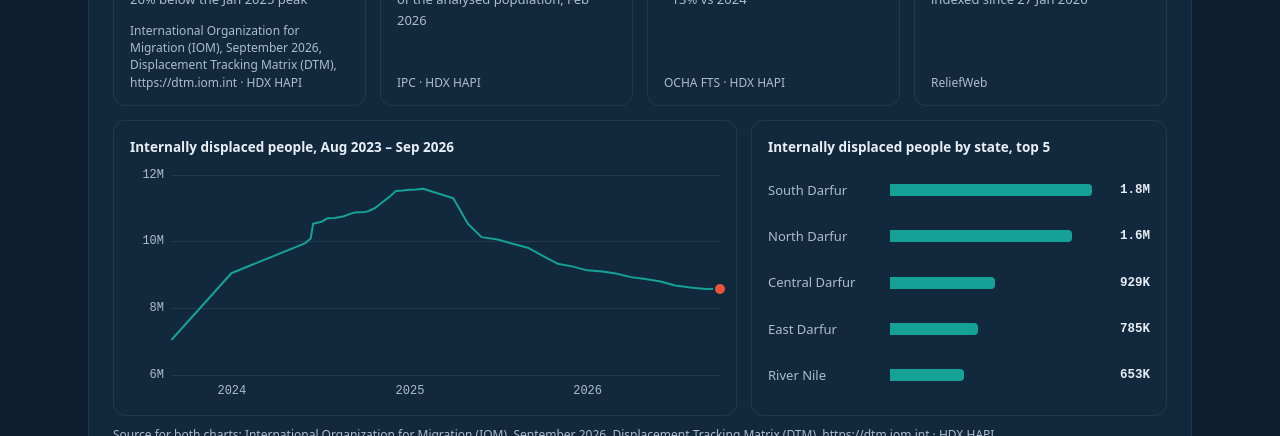
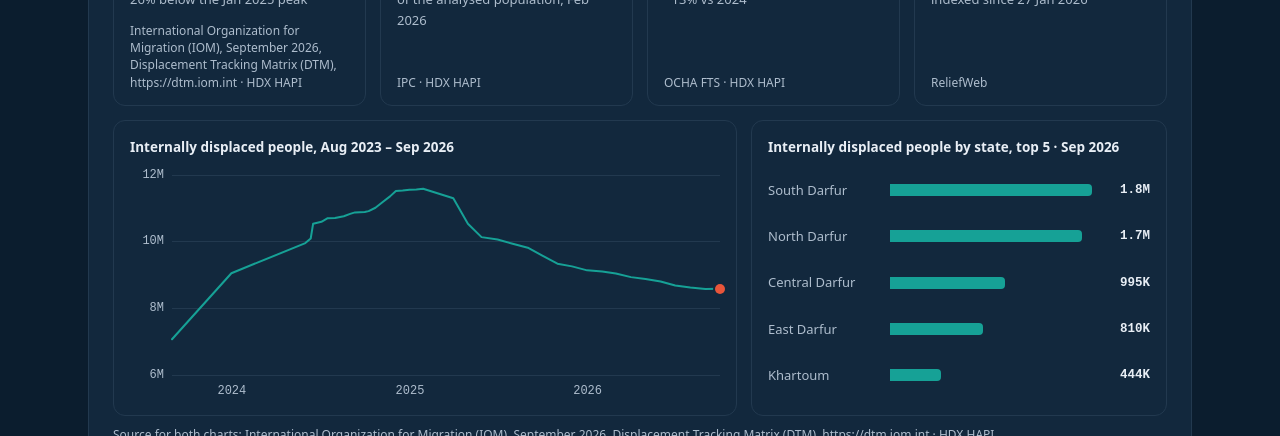
Before and after one commit to berkcansuner/Humanitaria, a Vue app in the folder frontend/: page / in a window 1280 px wide. Shown: the part 2280-2716 px from the top of the page. Built offline with nearby package versions, Linux system fonts and the light colour scheme; no server answers.

Commit message:
fix(landing): show each state's latest-round IDP figure, labelled with the round
Co-Authored-By: Claude Sonnet 5.5 <noreply@anthropic.com>

```diff
--- a/frontend/src/marketing/DashboardPreview.vue
+++ b/frontend/src/marketing/DashboardPreview.vue
@@ -110,8 +110,10 @@ const readout = computed(() => {
   }
 })
 
-const topRegion = sudan.regions[0][1]
-const regions = sudan.regions.map(([name, value]) => ({
+// Each state's value in the latest round (the same round as the national figure).
+const topRegion = sudan.regions.top[0][1]
+const regionsTitle = `Internally displaced people by state, top 5 · ${monthLabel(sudan.regions.period)}`
+const regions = sudan.regions.top.map(([name, value]) => ({
   name,
   value: formatCompact(value),
   width: pct(value / topRegion),
@@ -234,7 +236,7 @@ onBeforeUnmount(() => mm?.revert())
           </figure>
 
           <figure class="panel">
-            <figcaption>Internally displaced people by state, top 5</figcaption>
+            <figcaption>{{ regionsTitle }}</figcaption>
             <ul class="dp-bars">
               <li v-for="r in regions" :key="r.name">
                 <span class="dp-name">{{ r.name }}</span>
--- a/frontend/src/marketing/data/sudan.json
+++ b/frontend/src/marketing/data/sudan.json
@@ -179,28 +179,31 @@
    ]
   }
  },
- "regions": [
+ "regions": {
+  "period": "2026-09-30",
+  "top": [
    [
     "South Darfur",
-   1794719
+    1755100
    ],
    [
     "North Darfur",
-   1612799
+    1670083
    ],
    [
     "Central Darfur",
-   929248
+    995212
    ],
    [
     "East Darfur",
-   784608
+    809660
    ],
    [
-   "River Nile",
-   653411
+    "Khartoum",
+    444037
    ]
- ],
+  ]
+ },
  "ipc_share": {
   "value": 41.0,
   "period": "2026-02-01"
```
Also changed, not shown: 2 other files (tests, documents, lock files or other folders). Lines whose indentation alone changed are shown as unchanged.
